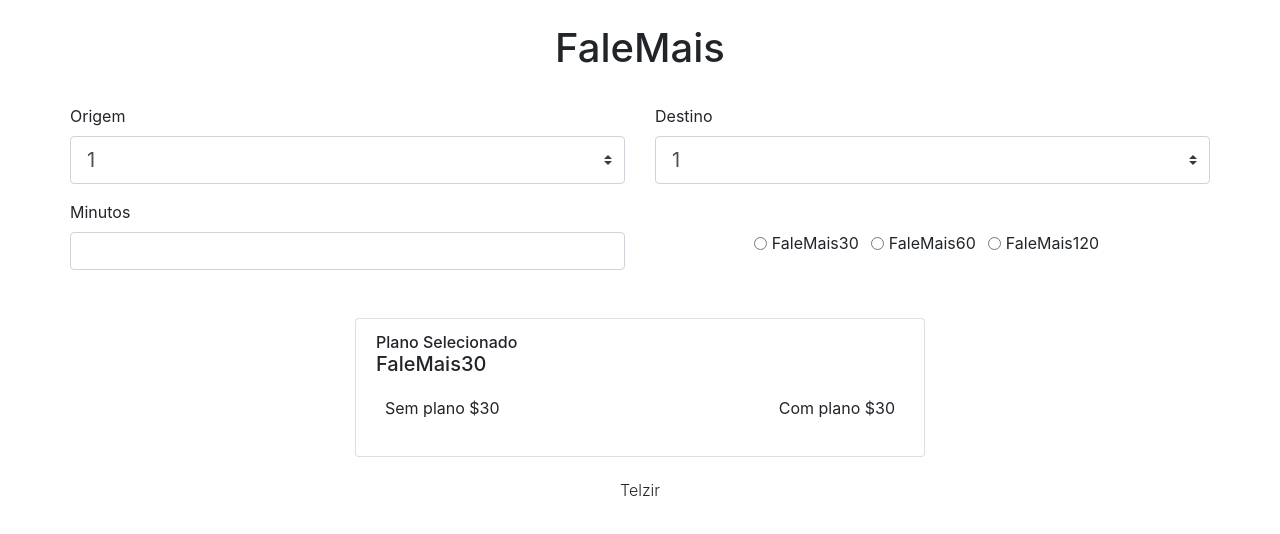
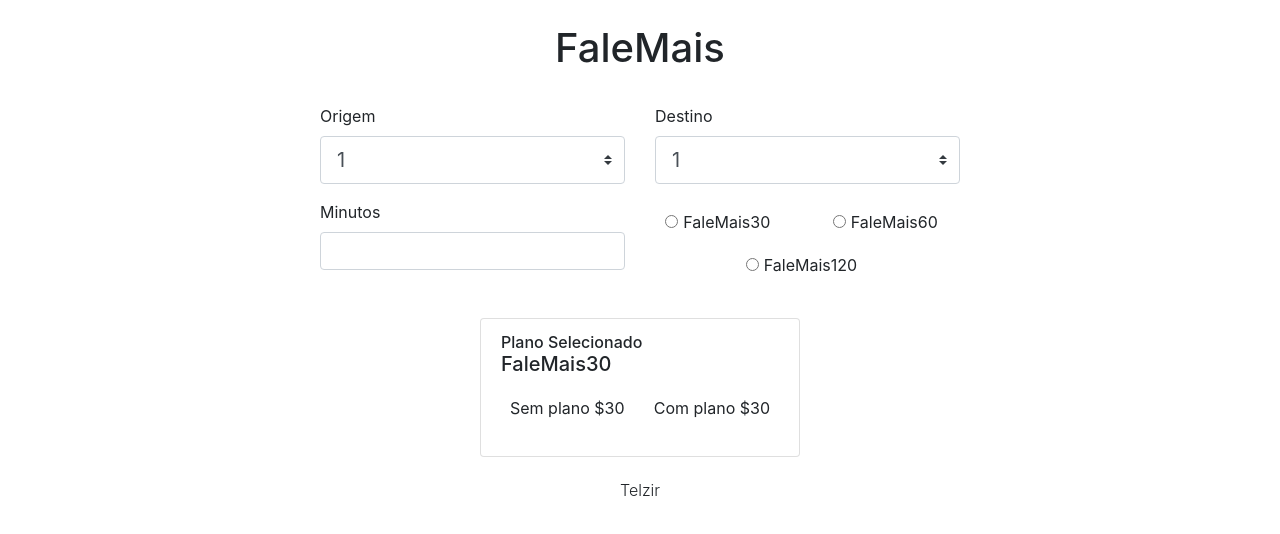
Before and after one commit to GabrielModog/telzir, a React (Create React App) app: page / in a window 1280 px wide. Shown: the top 534 px of the page. Built offline with nearby package versions, Linux system fonts and the light colour scheme.

Commit message:
adds prices component

```diff
--- a/public/index.html
+++ b/public/index.html
@@ -10,34 +10,11 @@
       content="Web site created using create-react-app"
     />
     <link rel="apple-touch-icon" href="%PUBLIC_URL%/logo192.png" />
-    <!--
-      manifest.json provides metadata used when your web app is installed on a
-      user's mobile device or desktop. See https://developers.google.com/web/fundamentals/web-app-manifest/
-    -->
     <link rel="manifest" href="%PUBLIC_URL%/manifest.json" />
-    <!--
-      Notice the use of %PUBLIC_URL% in the tags above.
-      It will be replaced with the URL of the `public` folder during the build.
-      Only files inside the `public` folder can be referenced from the HTML.
-
-      Unlike "/favicon.ico" or "favicon.ico", "%PUBLIC_URL%/favicon.ico" will
-      work correctly both with client-side routing and a non-root public URL.
-      Learn how to configure a non-root public URL by running `npm run build`.
-    -->
-    <title>React App</title>
+    <title>Telzir - FaleMais</title>
   </head>
   <body>
     <noscript>You need to enable JavaScript to run this app.</noscript>
     <div id="root"></div>
-    <!--
-      This HTML file is a template.
-      If you open it directly in the browser, you will see an empty page.
-
-      You can add webfonts, meta tags, or analytics to this file.
-      The build step will place the bundled scripts into the <body> tag.
-
-      To begin the development, run `npm start` or `yarn start`.
-      To create a production bundle, use `npm run build` or `yarn build`.
-    -->
   </body>
 </html>
--- a/src/App.tsx
+++ b/src/App.tsx
@@ -1,8 +1,9 @@
 import React from 'react';
-import { Col, Row, Container, Form, Card } from 'react-bootstrap';
+import { Col, Row, Container, Form } from 'react-bootstrap';
+import Prices from './components/Prices';
 
 const App: React.FC = () => (
-  <Container fluid="sm">
+  <Container className="w-50" fluid="sm">
     <h1 className="text-center py-4">FaleMais</h1>
     <Row>
       <Form className="w-100">
@@ -40,7 +41,7 @@ const App: React.FC = () => (
             </Form.Group>
           </Col>
           <Col md>
-            <Row className="align-items-center justify-content-center h-100">
+            <Row className="align-items-center justify-content-around h-100">
               <Form.Check inline label="FaleMais30" type="radio" />
               <Form.Check inline label="FaleMais60" type="radio" />
               <Form.Check inline label="FaleMais120" type="radio" />
@@ -49,19 +50,7 @@ const App: React.FC = () => (
         </Row>
       </Form>
     </Row>
-    <Row className="align-items-center justify-content-center pt-4 mt-2">
-      <Card className="w-50">
-        <Card.Body>
-          <Card.Subtitle>Plano Selecionado</Card.Subtitle>
-          <Card.Title>FaleMais30</Card.Title>
-
-          <Row className="justify-content-between px-4 pt-2">
-            <Card.Text>Sem plano $30</Card.Text>
-            <Card.Text>Com plano $30</Card.Text>
-          </Row>
-        </Card.Body>
-      </Card>
-    </Row>
+    <Prices />
     <h6 className="text-center font-weight-light pt-4">Telzir</h6>
   </Container>
 );
--- /dev/null
+++ b/src/components/Prices.tsx
@@ -0,0 +1,22 @@
+import React from 'react';
+import { Row, Card } from 'react-bootstrap';
+
+const Prices: React.FC = () => {
+  return (
+    <Row className="align-items-center justify-content-center pt-4 mt-2">
+      <Card className="w-50">
+        <Card.Body>
+          <Card.Subtitle>Plano Selecionado</Card.Subtitle>
+          <Card.Title>FaleMais30</Card.Title>
+
+          <Row className="justify-content-between px-4 pt-2">
+            <Card.Text>Sem plano $30</Card.Text>
+            <Card.Text>Com plano $30</Card.Text>
+          </Row>
+        </Card.Body>
+      </Card>
+    </Row>
+  );
+};
+
+export default Prices;
```
Also changed, not shown: public/manifest.json.
